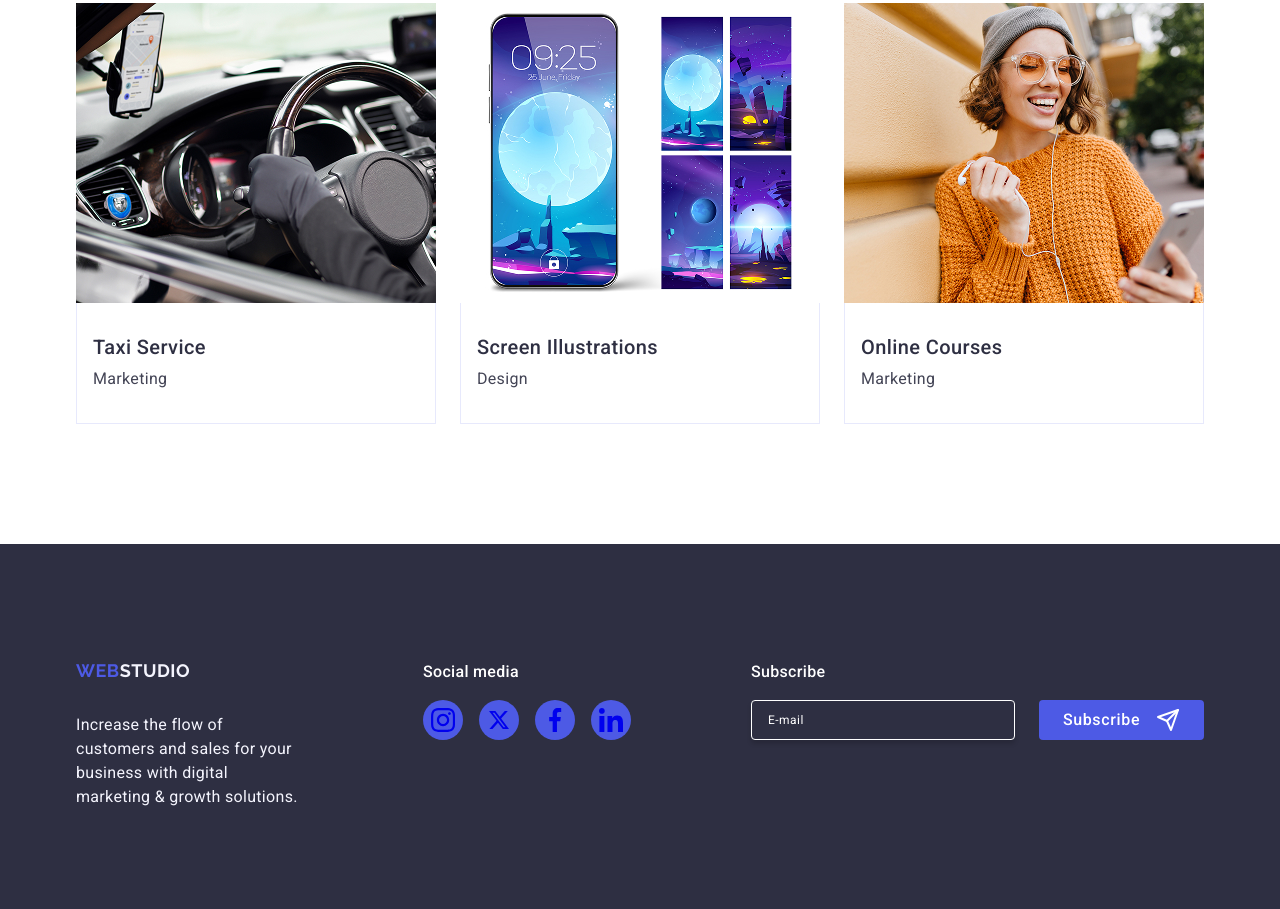
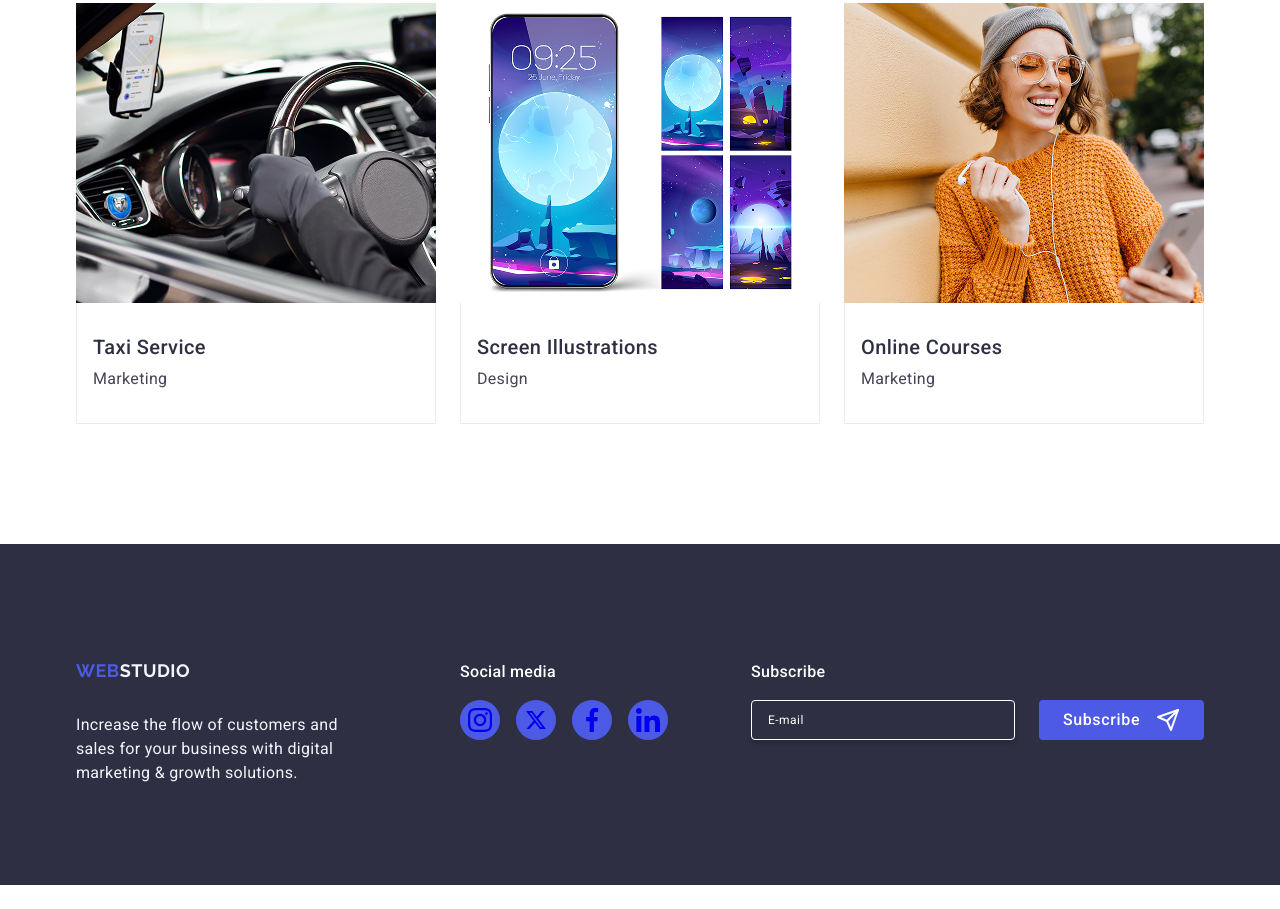
Before and after one commit to mudrakartur9-cell/goit-markup-hw-06, a plain HTML site: page index.html in a window 1280 px wide. Shown: the part 2615-3524 px from the top of the page. After the commit the page ends 3500 px from the top, so only its background shows below. Drawn offline with nearby package versions, Linux system fonts and the light colour scheme.

Commit message:
Update footer.css

```diff
--- a/css/footer.css
+++ b/css/footer.css
@@ -209,7 +209,7 @@
 
   .footer-social {
     width: 208px;
-    margin-right: 120px;
+    margin-right: 83px;
   }
 
   .footer-subscribe {
```
